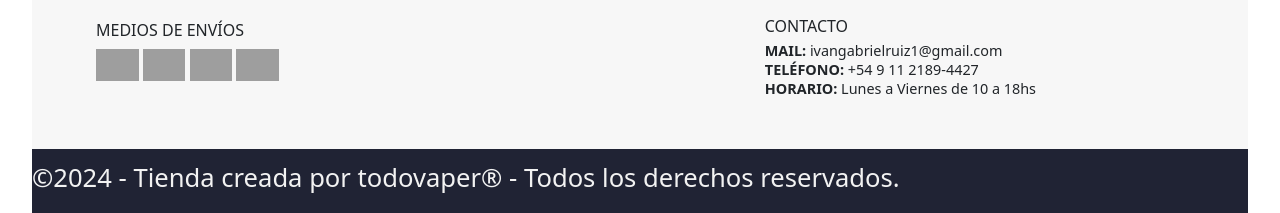
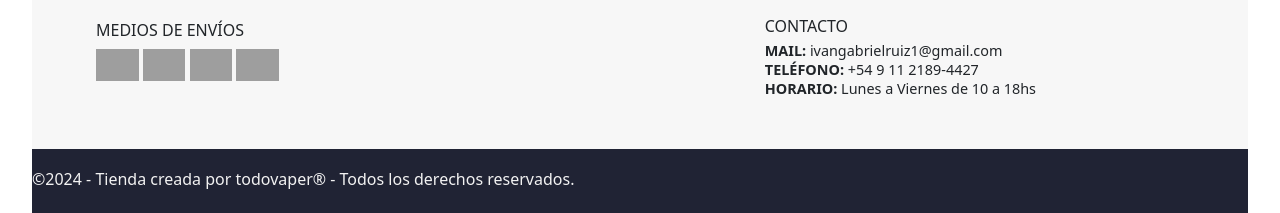
Before and after one commit to ParamigosApps/repositorio-coderhouse, a plain HTML site: page pages/carrito.html in a window 1280 px wide. Shown: the part 796-1009 px from the top of the page. Drawn offline with nearby package versions, Linux system fonts and the light colour scheme; grey boxes are pictures that could not be loaded.

Commit message:
mejoras menores

```diff
--- a/sass/style.sass
+++ b/sass/style.sass
@@ -376,6 +376,7 @@ body
 .img-producto-carrito
   width: 64px
   height: 64px
+
 .footer
   height: 8vh
   background-color: #202334
@@ -383,11 +384,9 @@ body
   display: flex
   justify-content: start
   align-items: center
-
   p
     margin-top: 12px
-    front-size: 1.6rem
-    font-size: 1.6rem
+    font-size: 1.0rem
 
 @media (max-width: 756px)
   .logoimg
```
Also changed, not shown: index.html (+2 -2 lines), css/style.css, 1 other file.
